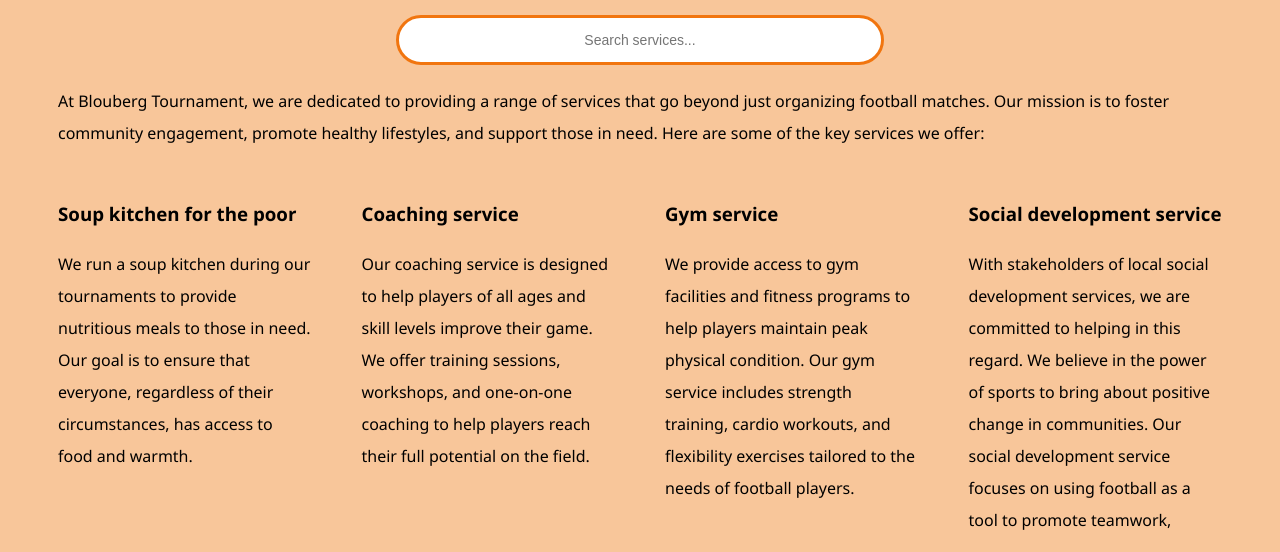
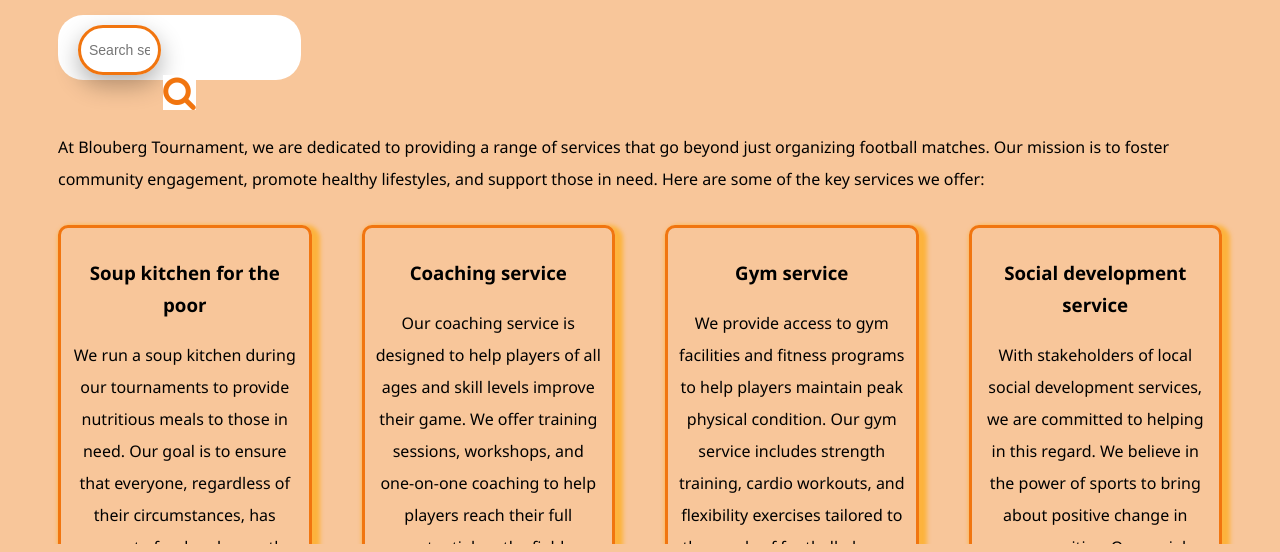
Before and after one commit to Naks702/Blouberg-Tournament, a plain HTML site: page Services.html in a window 1280 px wide. Shown: the part 308-860 px from the top of the page. Drawn offline with Linux system fonts and the light colour scheme.

Commit message:
working search functionality

```diff
--- a/Services.html
+++ b/Services.html
@@ -6,6 +6,7 @@
   <title>Services</title>
   <link rel="icon" type="image/x-icon" href="./images/icons/favicon-96x96.png">
   <link rel="stylesheet" href="./styles/main.css">
+ <link rel="stylesheet" href="https://cdnjs.cloudflare.com/ajax/libs/font-awesome/4.7.0/css/font-awesome.min.css">
 </head>
 
 <body>
@@ -24,6 +25,7 @@
         <a href="Tournaments.html">Tournaments</a>
         <a href="ContactUs.html">Contact Us</a>
       </div>
+     <p></p>
     </nav>
   </header>
 
@@ -34,6 +36,9 @@
 
     <div class="searchbar">
       <input type="text" id="searchInput" placeholder="Search services...">
+      <a href="#">
+        <i class="fa fa-search"></i>
+      </a>
     </div>
 
     <div class="services">
--- a/styles/main.css
+++ b/styles/main.css
@@ -466,7 +466,7 @@ a {
 /* service page style */
 
 
-.card1, .card2, .card3,.card4{
+.card{
     border-radius: 10px;
     border: #f1750f solid 3px;
     box-shadow: 4px 4px 4px 4px rgba(255, 168, 6, 0.63);
@@ -475,14 +475,41 @@ a {
 }
 .searchbar{
     text-align: center;
-    margin-bottom: 20px;
+    position: relative;
+    display: inline-block;
+    cursor: pointer;
+    height: 45px;
+    padding: 10px 20px;
+    background-color: #fff;
+    border-radius: 25px;
 
 }
 #searchInput{
 
   border-radius: 25px;
   border: 3px solid #f1750f;
+  width: 30%;
+  text-align: center;
+  box-shadow: 0 10px 25px rgba(0,0,0,0.3);
+  outline: none;
+  font-weight: 500;
+  background: transparent;
+  display: flex;
+
 }
+#searchInput input{
+width: 0;
+outline: none;
+font-weight: 500;
+background: transparent;
+
+}
+.searchbar a .fa{
+  color:#f1750f;
+  background-color: white;
+  font-size: 35px;
+}
+
 input[type = text ]{
     width: 40%;
     padding: 8px;
@@ -784,5 +811,10 @@ flex-direction: column;
 }
 
 .tournament{
-    background-image: url("https://github.com/Naks702/Blouberg-Tournament/blob/master/images/website%20gallery/jeandre-kleynhans-vCcgb9UeN6w-unsplash-min.jpg");
+    background:url("/images/website%20gallery/jeandre-kleynhans-vCcgb9UeN6w-unsplash-min.jpg");
+    background-position: center;
+
 }
+.tournaments,.column1{
+    color: white;
+}
```
Also changed, not shown: AboutUs.html (+1 -0 lines), Tournaments.html (+1 -0 lines), 1 other file.
